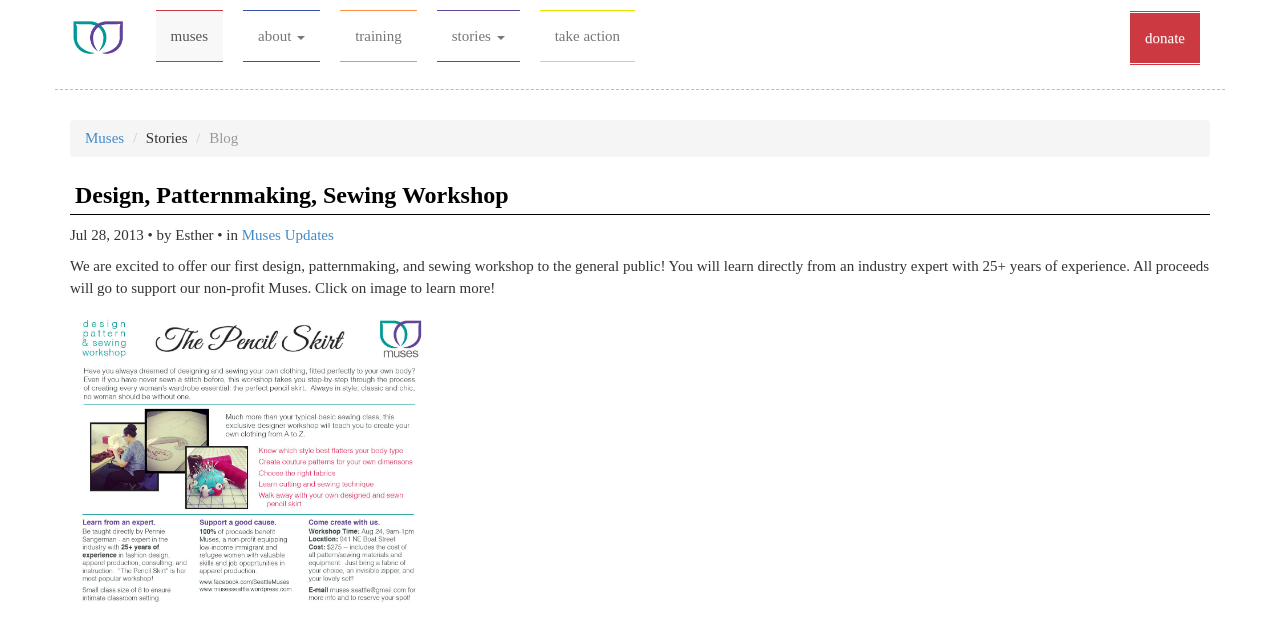
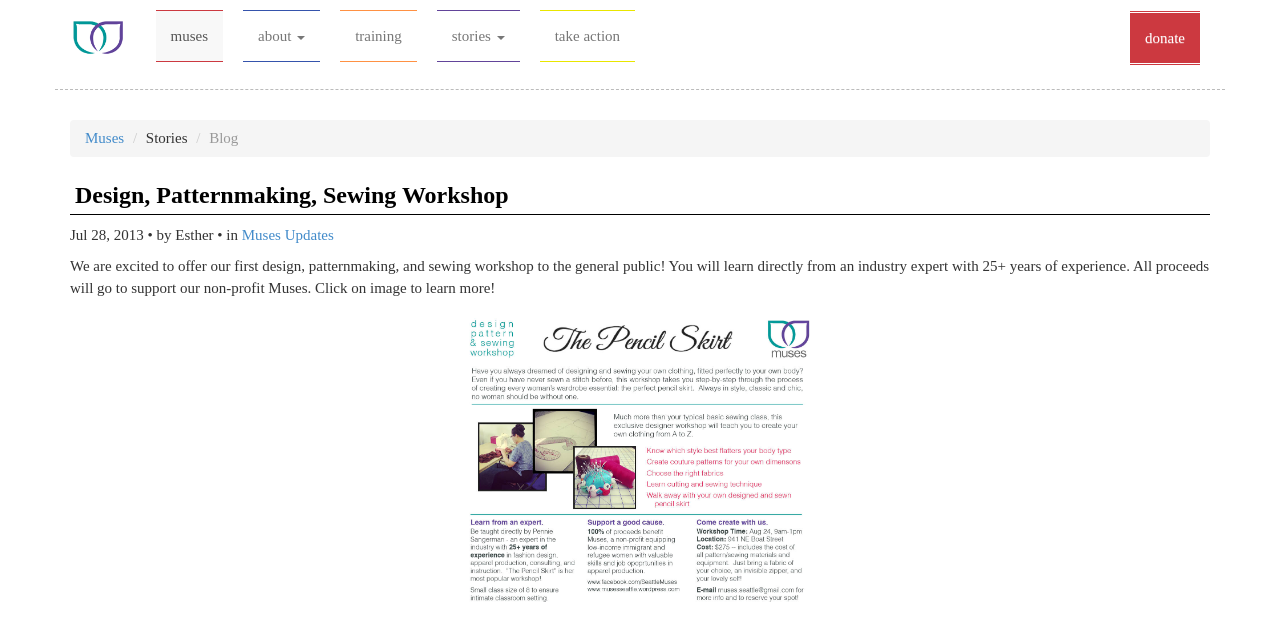
Before and after one commit to seattlemuses/seattlemuses.github.io, a Jekyll site: the page built from _posts/2013-07-28-design-patternmaking-sewing-workshop.md, in a window 1280 px wide. Shown: the top 641 px of the page. Built offline with Jekyll 4.4.1, drawn with Linux system fonts in a browser that asks for light colours; nearby versions of some CDN libraries.

Commit message:
Update post.html

```diff
--- a/_layouts/post.html
+++ b/_layouts/post.html
@@ -5,7 +5,7 @@
 <style>
 .container img {
   display: block;
-/*  margin: 10px auto; */
+  margin: 10px auto;
   max-width: 100%;
   max-height: 300px;
 }
```
